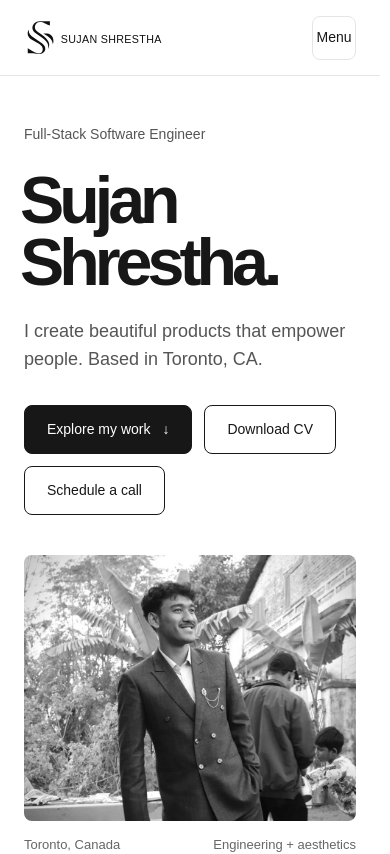
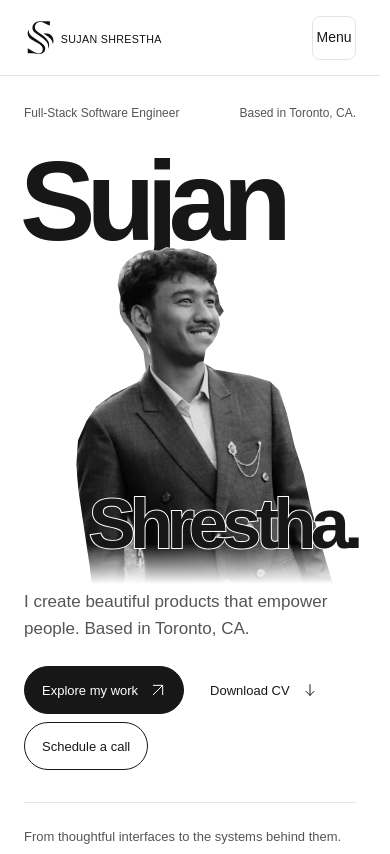
Before and after one commit to darkweb19/sujanshrestha.ca, a Next.js app: page / in a window 390 px wide. Shown: the top 854 px of the page. Built offline with nearby package versions, Linux system fonts and the light colour scheme.

Commit message:
feat: compose homepage around layered portrait and expressive type

```diff
--- a/app/globals.css
+++ b/app/globals.css
@@ -189,38 +189,224 @@ textarea {
 	background: var(--color-bg-2);
 }
 .portfolio-hero {
-	padding-top: clamp(64px, 7vw, 104px);
-	padding-bottom: 72px;
+	padding-top: 36px;
+	padding-bottom: 48px;
 }
-.hero-grid {
-	display: grid;
-	grid-template-columns: 1fr 290px;
-	align-items: end;
-	column-gap: 72px;
-}
-.hero-role {
-	font-size: 16px;
-	margin-bottom: 28px;
+.hero-rail {
+	display: flex;
+	justify-content: space-between;
+	align-items: center;
+	gap: 24px;
+	font-size: 14px;
 	color: var(--color-text-muted);
 }
-.hero-name {
+.hero-canvas {
+	position: relative;
+	isolation: isolate;
+	--hero-canvas-height: clamp(460px, 37vw, 540px);
+	--portrait-top: -100px;
+	height: var(--hero-canvas-height);
+	margin-top: 22px;
+	overflow: clip;
+	background: var(--color-bg-0);
+}
+.hero-type {
+	position: relative;
+	height: 100%;
+	margin: 0;
+	line-height: 0.84;
+	letter-spacing: -0.08em;
 	font-weight: 600;
-	font-size: clamp(76px, 10.6vw, 148px);
-	letter-spacing: -0.075em;
-	line-height: 0.94;
-	margin: 0 0 32px -7px;
+}
+.hero-first,
+.hero-last {
+	letter-spacing: -0.08em;
+}
+.hero-first {
+	position: absolute;
+	top: 28px;
+	left: -9px;
+	z-index: 1;
+	font-size: clamp(140px, 18.7vw, 270px);
+}
+.hero-last {
+	position: absolute;
+	right: 4px;
+	bottom: 36px;
+	z-index: 3;
+	font-size: clamp(110px, 16.2vw, 234px);
+	color: var(--color-text-primary);
+	-webkit-text-stroke: 3px white;
+	paint-order: stroke fill;
+}
+.hero-cutout {
+	position: absolute;
+	z-index: 2;
+	left: 61%;
+	top: var(--portrait-top);
+	width: 900px;
+	height: 998px;
+	transform: translateX(-50%);
+	pointer-events: none;
+	mask-image: linear-gradient(
+		to bottom,
+		black 0px,
+		black calc(var(--hero-canvas-height) - var(--portrait-top) - 44px),
+		transparent calc(var(--hero-canvas-height) - var(--portrait-top) - 4px)
+	);
+}
+.hero-portrait-motion {
+	position: relative;
+	width: 100%;
+	height: 100%;
+	transform: translate3d(var(--hero-x, 0px), var(--hero-y, 0px), 0);
+	transition: transform 0.35s cubic-bezier(0.2, 0.7, 0.2, 1);
+	/* Trace the original photograph; preserve the actual face and fabric pixels. */
+	clip-path: polygon(
+		35.6% 24%,
+		35.1% 22.1%,
+		35.5% 20%,
+		36.5% 18.7%,
+		38.4% 17.4%,
+		40.4% 16.8%,
+		42% 16.9%,
+		43.3% 16.4%,
+		45% 16.7%,
+		47% 16.6%,
+		48.7% 17.1%,
+		50.6% 17.8%,
+		51.6% 19%,
+		51.6% 20.4%,
+		51.1% 21.6%,
+		51.8% 23.2%,
+		52.1% 24.9%,
+		52.8% 26%,
+		52.3% 26.7%,
+		51.9% 26.9%,
+		52.2% 28.1%,
+		51.7% 29.5%,
+		50.9% 30.8%,
+		49.8% 31.8%,
+		49.4% 33.8%,
+		51.3% 34.8%,
+		57.2% 35.7%,
+		60.5% 36.6%,
+		62.2% 38.1%,
+		63.3% 41.4%,
+		64.6% 46.3%,
+		66.1% 50.5%,
+		67.4% 55.8%,
+		69.2% 61.7%,
+		71% 67.1%,
+		72.2% 71.8%,
+		72% 76.5%,
+		71% 81.9%,
+		72.8% 90%,
+		73.1% 100%,
+		38.2% 100%,
+		38% 89.9%,
+		37.3% 89.7%,
+		36.8% 87.9%,
+		35.7% 87%,
+		35% 86.6%,
+		34.9% 88.7%,
+		34.1% 88.2%,
+		33.7% 86.5%,
+		32.8% 85.9%,
+		32.9% 88%,
+		32.1% 87.6%,
+		31.6% 85.7%,
+		30.9% 84.9%,
+		30.6% 82.7%,
+		33.5% 81.7%,
+		32.8% 78.1%,
+		31.4% 71.5%,
+		30.4% 64.1%,
+		29.4% 58%,
+		28.6% 53.2%,
+		28.2% 49.3%,
+		28.5% 45.5%,
+		29.9% 42.6%,
+		31.5% 40.4%,
+		34.2% 38.6%,
+		38.5% 36.7%,
+		39.8% 35%,
+		39.4% 32.1%,
+		38.1% 30.2%,
+		36.9% 28.4%,
+		36.1% 27.6%,
+		35.5% 26.4%,
+		35.4% 25.2%
+	);
+}
+.hero-cutout img {
+	object-fit: contain;
+	object-position: top center;
+	filter: grayscale(1) contrast(1.1) brightness(0.86);
+}
+
+.hero-introduction {
+	display: flex;
+	justify-content: space-between;
+	align-items: center;
+	gap: 40px;
+	padding-top: 16px;
 }
 .hero-summary {
-	font-size: clamp(18px, 2vw, 21px);
-	max-width: 410px;
-	line-height: 1.55;
+	font-size: 18px;
+	line-height: 1.6;
+	max-width: 380px;
 	color: var(--color-text-muted);
 }
 .hero-actions {
 	display: flex;
 	flex-wrap: wrap;
-	gap: 12px;
-	margin-top: 32px;
+	align-items: center;
+	justify-content: flex-end;
+	gap: 10px;
+}
+.hero-actions > .action {
+	border-radius: 100px;
+	padding: 14px 22px;
+}
+.hero-actions > .hero-cv {
+	border-color: transparent;
+}
+.hero-actions > .hero-cv:hover {
+	background: var(--color-bg-2);
+}
+.hero-actions > .action svg {
+	transition: transform 180ms;
+}
+.hero-actions > .action:hover svg {
+	transform: translate(2px, -2px);
+}
+@media (prefers-reduced-motion: no-preference) {
+	.hero-first {
+		animation: hero-name-arrive 0.75s cubic-bezier(0.2, 0.7, 0.2, 1) both;
+	}
+	.hero-last {
+		animation: hero-name-arrive 0.9s cubic-bezier(0.2, 0.7, 0.2, 1) both;
+	}
+	.hero-portrait-motion img {
+		animation: hero-portrait-arrive 0.9s cubic-bezier(0.2, 0.7, 0.2, 1) both;
+	}
+}
+@keyframes hero-name-arrive {
+	from {
+		transform: translateY(24px);
+	}
+	to {
+		transform: translateY(0);
+	}
+}
+@keyframes hero-portrait-arrive {
+	from {
+		transform: translateY(22px) scale(0.98);
+	}
+	to {
+		transform: translateY(0) scale(1);
+	}
 }
 .action {
 	display: inline-flex;
@@ -246,29 +432,8 @@ textarea {
 .action-primary:hover {
 	background: #333333;
 }
-.hero-portrait {
-	width: 100%;
-	aspect-ratio: 4/5;
-	position: relative;
-	border-radius: 8px;
-	overflow: hidden;
-	background: var(--color-bg-2);
-}
-.hero-portrait img {
-	object-fit: cover;
-	object-position: 50% 35%;
-	filter: grayscale(1);
-}
-.portrait-caption {
-	margin-top: 14px;
-	color: var(--color-text-dim);
-	font-size: 13px;
-	display: flex;
-	justify-content: space-between;
-	gap: 16px;
-}
 .hero-bottom {
-	margin-top: 72px;
+	margin-top: 40px;
 	padding-top: 24px;
 	border-top: 1px solid var(--color-glass-border);
 	display: flex;
@@ -278,6 +443,9 @@ textarea {
 	font-size: 14px;
 }
 .hero-bottom a {
+	display: inline-flex;
+	align-items: center;
+	gap: 8px;
 	text-decoration: underline;
 	text-underline-offset: 5px;
 }
@@ -343,18 +511,56 @@ textarea {
 	max-width: 220px;
 }
 .projects-section {
-	background: var(--color-bg-2);
+	background: var(--color-text-primary);
+	color: var(--color-bg-1);
 }
+.projects-section .section-kicker {
+	color: #bdbdbd;
+}
+.projects-section .tech-list {
+	color: #bdbdbd;
+}
+.projects-section :focus-visible {
+	outline-color: white;
+}
+.project-feature-label {
+	display: block;
+	margin-top: 16px;
+	font-size: 14px;
+	font-weight: 400;
+	letter-spacing: 0;
+	color: #bdbdbd;
+}
+.project-row.project-feature {
+	padding-top: 0;
+	border-top: none;
+	padding-bottom: 56px;
+}
+.project-row.project-feature h3 {
+	grid-column: 1 / 3;
+	font-size: clamp(48px, 7vw, 96px);
+	letter-spacing: -0.065em;
+}
+.project-feature .project-details {
+	grid-column: 2 / -1;
+	grid-row: 2;
+}
+.project-feature .project-arrow {
+	grid-column: 3;
+	grid-row: 1;
+	margin-top: 12px;
+}
+
 .project-row {
 	display: grid;
 	grid-template-columns: 1fr 2fr 44px;
 	gap: 40px;
-	border-top: 1px solid #dcdcdc;
+	border-top: 1px solid #424242;
 	padding-block: 36px;
 	align-items: start;
 }
 .project-row:last-child {
-	border-bottom: 1px solid #dcdcdc;
+	border-bottom: 1px solid #424242;
 }
 .project-row h3 {
 	font-size: 28px;
@@ -367,7 +573,7 @@ textarea {
 	text-underline-offset: 6px;
 }
 .project-row p {
-	color: var(--color-text-muted);
+	color: #bdbdbd;
 	font-size: 16px;
 	line-height: 1.7;
 }
@@ -380,15 +586,23 @@ textarea {
 	width: 44px;
 	height: 44px;
 	border-radius: 50%;
-	border: 1px solid #d5d5d5;
+	border: 1px solid #666666;
 	display: flex;
 	justify-content: center;
 	align-items: center;
 }
-.project-row:hover .project-arrow {
-	background: var(--color-text-primary);
-	color: white;
-	border-color: var(--color-text-primary);
+.project-row:hover .project-arrow,
+.project-row:focus-visible .project-arrow {
+	background: white;
+	color: #171717;
+	border-color: white;
+	transform: translate(2px, -2px);
+}
+.project-arrow {
+	transition:
+		transform 180ms,
+		color 180ms,
+		background-color 180ms;
 }
 .timeline-row {
 	display: grid;
@@ -685,12 +899,33 @@ textarea {
 	.desktop-nav {
 		gap: 18px;
 	}
-	.hero-grid {
-		grid-template-columns: 1fr 240px;
-		gap: 32px;
+	.hero-canvas {
+		--hero-canvas-height: 490px;
+		--portrait-top: -70px;
 	}
-	.hero-name {
-		font-size: clamp(72px, 10vw, 110px);
+	.hero-first {
+		font-size: 19vw;
+		top: 40px;
+	}
+	.hero-last {
+		font-size: 16vw;
+		bottom: 40px;
+	}
+	.hero-cutout {
+		width: 780px;
+		height: 865px;
+		left: 60%;
+	}
+	.hero-introduction {
+		align-items: flex-start;
+		flex-direction: column;
+		gap: 24px;
+	}
+	.hero-summary {
+		max-width: 480px;
+	}
+	.hero-actions {
+		justify-content: flex-start;
 	}
 }
 @media (max-width: 900px) {
@@ -716,37 +951,65 @@ textarea {
 		height: 40px;
 	}
 	.portfolio-hero {
-		padding-top: 48px;
-		padding-bottom: 48px;
+		padding-top: 28px;
+		padding-bottom: 32px;
 	}
-	.hero-grid {
-		grid-template-columns: 1fr;
-		gap: 40px;
+	.hero-rail {
+		align-items: flex-start;
+		font-size: 12px;
+		gap: 20px;
 	}
-	.hero-name {
-		font-size: clamp(64px, 17vw, 104px);
-		margin-left: -4px;
-		margin-bottom: 24px;
+	.hero-rail p:first-child {
+		max-width: 160px;
 	}
-	.hero-role {
-		margin-bottom: 24px;
-		font-size: 14px;
+	.hero-rail p:last-child {
+		max-width: 120px;
+		text-align: right;
+	}
+	.hero-canvas {
+		--hero-canvas-height: 450px;
+		--portrait-top: 0px;
+		margin-top: 16px;
+		margin-inline: -4px;
+	}
+	.hero-first {
+		font-size: 29vw;
+		top: 16px;
+		left: 0;
+	}
+	.hero-last {
+		font-size: 18vw;
+		right: 2px;
+		bottom: 34px;
+		-webkit-text-stroke-width: 2px;
+	}
+	.hero-cutout {
+		width: 600px;
+		height: 665px;
+		left: 55%;
+	}
+	.hero-introduction {
+		padding-top: 0;
+		gap: 24px;
 	}
 	.hero-summary {
-		font-size: 18px;
+		font-size: 17px;
+		max-width: 330px;
 	}
-	.hero-portrait {
-		max-width: 100%;
-		aspect-ratio: 1.25;
+	.hero-actions {
+		gap: 8px;
 	}
-	.hero-portrait img {
-		object-position: 50% 35%;
+	.hero-actions > .action {
+		padding: 12px 17px;
+		font-size: 13px;
 	}
 	.hero-bottom {
-		margin-top: 40px;
+		margin-top: 32px;
 		flex-direction: column;
 		gap: 12px;
+		font-size: 13px;
 	}
+
 	.section-heading {
 		grid-template-columns: 1fr;
 		gap: 16px;
@@ -763,6 +1026,16 @@ textarea {
 		grid-template-columns: 1fr 44px;
 		gap: 20px;
 		padding-block: 28px;
+	}
+	.project-row.project-feature h3 {
+		grid-column: 1;
+		font-size: 44px;
+	}
+	.project-feature .project-arrow {
+		grid-column: 2;
+	}
+	.project-feature .project-details {
+		grid-column: 1 / -1;
 	}
 	.project-details {
 		grid-column: 1 / -1;
--- a/components/Hero.tsx
+++ b/components/Hero.tsx
@@ -1,5 +1,7 @@
 import Image from "next/image";
 import Link from "next/link";
+import HeroCanvas from "./home/HeroCanvas";
+import Arrow from "./common/Arrow";
 import ScheduleCallModal from "./ScheduleCallModal";
 
 export default function Hero() {
@@ -9,51 +11,50 @@ export default function Hero() {
 			className="portfolio-hero section-container"
 			aria-label="Introduction"
 		>
-			<div className="hero-grid">
-				<div>
-					<p className="hero-role">Full-Stack Software Engineer</p>
-					<h1 className="hero-name">
-						Sujan
-						<br />
-						Shrestha.
+			<div className="hero-rail">
+				<p>Full-Stack Software Engineer</p>
+				<p>Based in Toronto, CA.</p>
+			</div>
+			<HeroCanvas>
+				<h1 className="hero-type">
+					<span className="hero-first">Sujan</span>
+					<span className="hero-last">Shrestha.</span>
 				</h1>
+				<div className="hero-cutout">
+					<div className="hero-portrait-motion">
+						<Image
+							src="/images/sujan.jpg"
+							alt="Sujan Shrestha"
+							fill
+							sizes="(max-width: 640px) 600px, (max-width: 1000px) 780px, 900px"
+							priority
+						/>
+					</div>
+				</div>
+			</HeroCanvas>
+			<div className="hero-introduction">
 				<p className="hero-summary">
-						I create beautiful products that empower people. Based in Toronto,
-						CA.
+					I create beautiful products that empower people. Based in Toronto, CA.
 				</p>
 				<div className="hero-actions">
 					<Link href="/#projects" className="action action-primary">
-							Explore my work <span aria-hidden="true">↓</span>
+						Explore my work <Arrow />
 					</Link>
 					<a
 						href="/Sujan.pdf"
 						download="Sujan_Shrestha_Resume.pdf"
-							className="action"
+						className="action hero-cv"
 					>
-							Download CV
+						Download CV <Arrow down />
 					</a>
 					<ScheduleCallModal />
 				</div>
 			</div>
-				<figure>
-					<div className="hero-portrait">
-						<Image
-							src="/images/sujan.jpg"
-							alt="Sujan Shrestha"
-							fill
-							sizes="(max-width: 640px) calc(100vw - 48px), (max-width: 1000px) 240px, 290px"
-							priority
-						/>
-					</div>
-					<figcaption className="portrait-caption">
-						<span>Toronto, Canada</span>
-						<span>Engineering + aesthetics</span>
-					</figcaption>
-				</figure>
-			</div>
 			<div className="hero-bottom">
 				<span>From thoughtful interfaces to the systems behind them.</span>
-				<a href="/lab/codex">Explore the Skills Lab</a>
+				<Link href="/lab/codex">
+					Explore the Skills Lab <Arrow />
+				</Link>
 			</div>
 		</section>
 	);
--- /dev/null
+++ b/components/common/Arrow.tsx
@@ -0,0 +1,27 @@
+export default function Arrow({
+	down = false,
+	size = 16,
+}: {
+	down?: boolean;
+	size?: number;
+}) {
+	return (
+		<svg
+			width={size}
+			height={size}
+			viewBox="0 0 24 24"
+			fill="none"
+			stroke="currentColor"
+			strokeWidth="1.5"
+			strokeLinecap="round"
+			strokeLinejoin="round"
+			aria-hidden="true"
+		>
+			{down ? (
+				<path d="M12 4v16m-6-6 6 6 6-6" />
+			) : (
+				<path d="M5 19 19 5M5 5h14v14" />
+			)}
+		</svg>
+	);
+}
--- /dev/null
+++ b/components/home/HeroCanvas.tsx
@@ -0,0 +1,65 @@
+"use client";
+
+import { useEffect, useRef, type ReactNode } from "react";
+
+/** The server owns the content; this island only adds optional pointer depth. */
+export default function HeroCanvas({ children }: { children: ReactNode }) {
+	const canvas = useRef<HTMLDivElement>(null);
+	useEffect(() => {
+		const element = canvas.current;
+		if (!element) return;
+		const preference = window.matchMedia(
+			"(prefers-reduced-motion: no-preference) and (hover: hover) and (pointer: fine)",
+		);
+		let visible = true;
+		let frame = 0;
+		let pointerX = 0;
+		let pointerY = 0;
+		const reset = () => {
+			cancelAnimationFrame(frame);
+			frame = 0;
+			element.style.setProperty("--hero-x", "0px");
+			element.style.setProperty("--hero-y", "0px");
+		};
+		const move = (event: PointerEvent) => {
+			if (!preference.matches || !visible || document.hidden) return;
+			pointerX = event.clientX;
+			pointerY = event.clientY;
+			if (frame) return;
+			frame = requestAnimationFrame(() => {
+				const bounds = element.getBoundingClientRect();
+				const x = Math.max(
+					-1,
+					Math.min(1, ((pointerX - bounds.left) / bounds.width) * 2 - 1),
+				);
+				const y = Math.max(
+					-1,
+					Math.min(1, ((pointerY - bounds.top) / bounds.height) * 2 - 1),
+				);
+				element.style.setProperty("--hero-x", `${x * 8}px`);
+				element.style.setProperty("--hero-y", `${y * 5}px`);
+				frame = 0;
+			});
+		};
+		const observer = new IntersectionObserver(([entry]) => {
+			visible = entry.isIntersecting;
+			if (!visible) reset();
+		});
+		observer.observe(element);
+		element.addEventListener("pointermove", move, { passive: true });
+		element.addEventListener("pointerleave", reset);
+		preference.addEventListener("change", reset);
+		return () => {
+			reset();
+			observer.disconnect();
+			element.removeEventListener("pointermove", move);
+			element.removeEventListener("pointerleave", reset);
+			preference.removeEventListener("change", reset);
+		};
+	}, []);
+	return (
+		<div ref={canvas} className="hero-canvas">
+			{children}
+		</div>
+	);
+}
```
Also changed, not shown: components/Projects.tsx (+5 -4 lines), 1 other file (tests, documents, lock files or other folders). Lines whose indentation alone changed are shown as unchanged.
